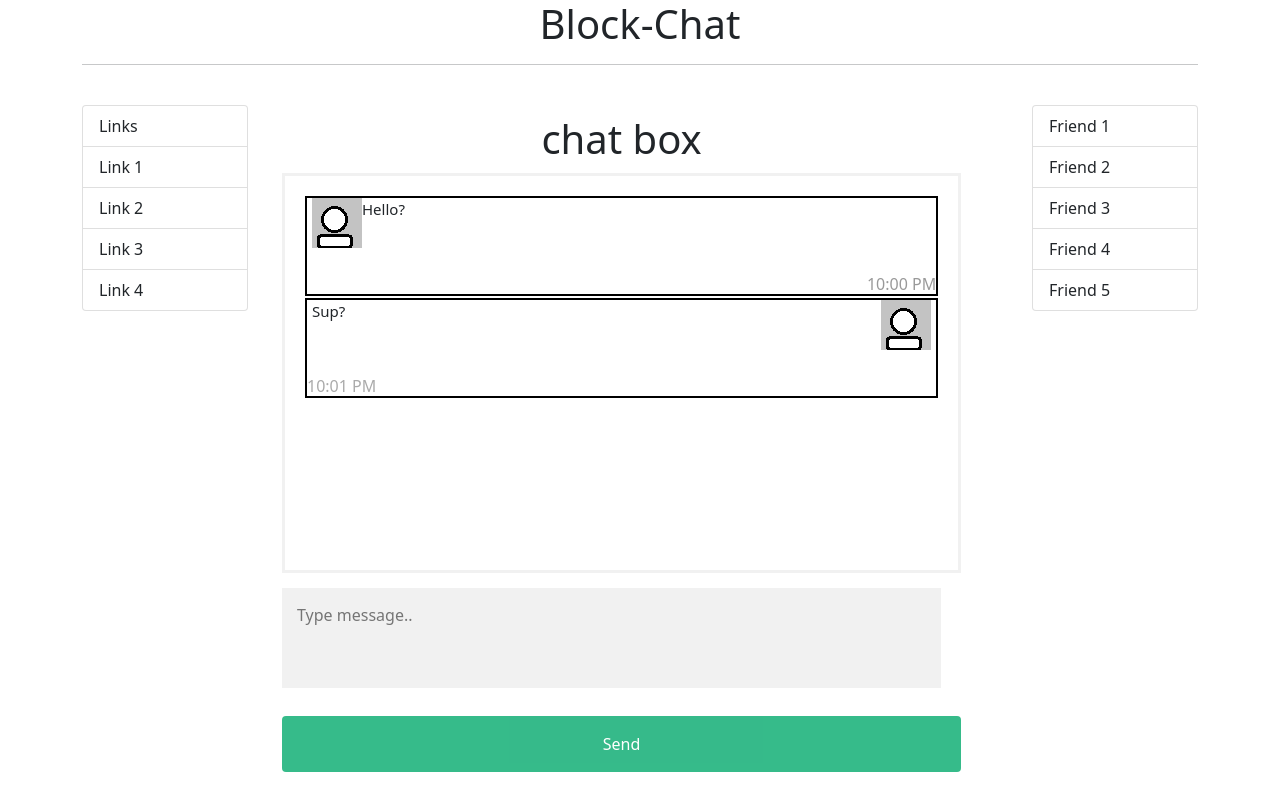
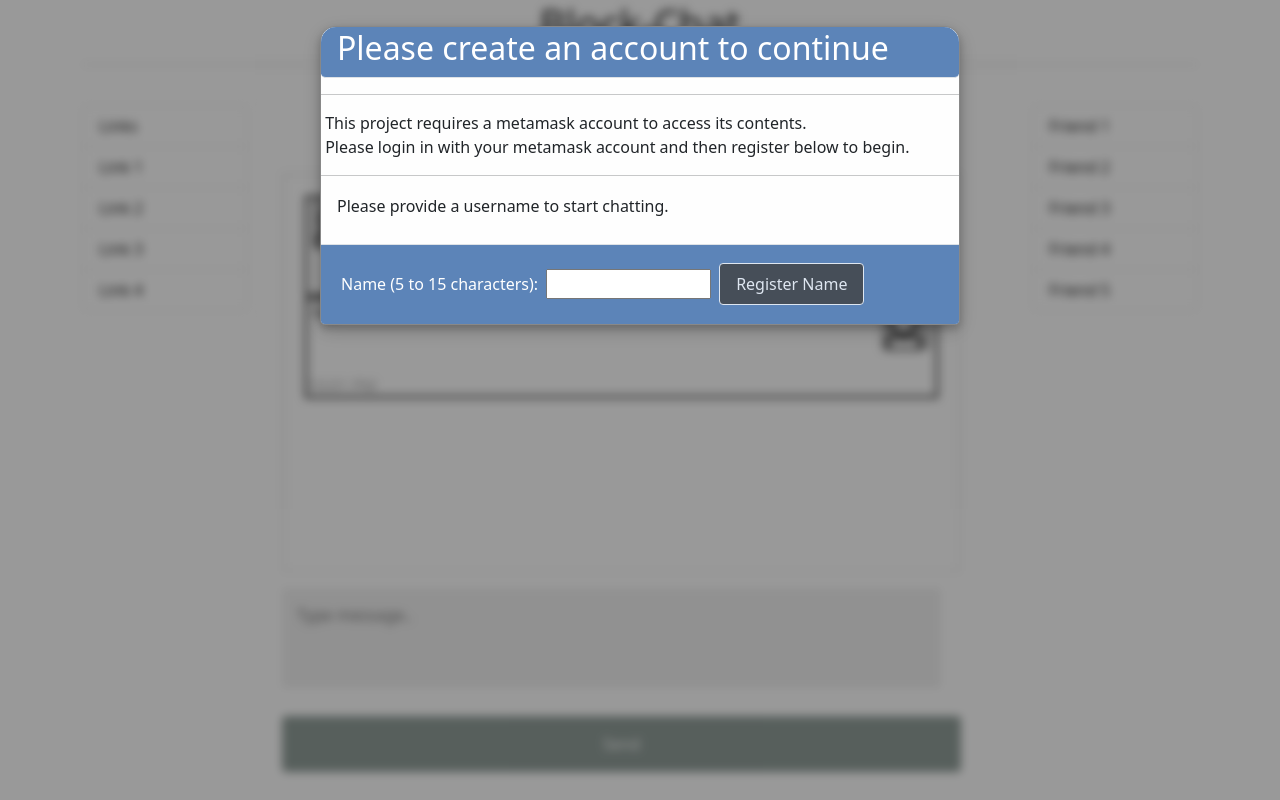
Before and after one commit to Botzu/botzu.github.io, a website: page src/index.html in a window 1280 px wide. Drawn offline with nearby package versions, Linux system fonts and the light colour scheme; files whose address does not match are found by name.

Commit message:
added a register

```diff
--- a/src/css/blockchatstyle.css
+++ b/src/css/blockchatstyle.css
@@ -3,10 +3,14 @@
 CS537 Fall 2021
 Project Blockchat-Blockchain
 */
-
+/*    Main screen style  */
 // blockchat message box CSS
 div.container {
 	height: 100vh;
+}
+
+.block-content {
+	-webkit-filter: blur(5px) grayscale(90%);
 }
 
 div.blockchat-container {
@@ -102,3 +106,86 @@
 .chat-container .btn:hover, .open-button:hover {
   opacity: 1;
 }
+
+/* Set style for the modal */
+.modal {
+    display: none; /* Hidden by default */
+    position: fixed; /* Stay in place */
+    z-index: 10; /* Sit on top */
+    left: 0;
+    top: 0;
+    width: 100%; /* Full width */
+    height: 100%; /* Full height */
+    overflow: auto; /* Enable scroll if needed */
+    background-color: rgb(0,0,0); /* Fallback color */
+    background-color: rgba(0,0,0,0.4); /* Black w/ opacity */
+}
+
+/* #########  Modal Content/Box  ###### */
+.modal-content {
+    background-color: #fefefe;
+    margin: 15% auto; /* 15% from the top and centered */
+    padding: 20px;
+    border: 1px solid #888;
+    width: 50%; /* Could be more or less, depending on screen size */
+}
+
+/* Modal Header */
+.modal-header {
+    padding: 2px 16px;
+    background-color: #5c84b8;
+    color: white;
+    border-radius:inherit;
+}
+
+/* Modal Body */
+.modal-body {padding: 2px 16px;}
+
+/* Modal Footer */
+.modal-footer {
+    padding: 2px 16px;
+    background-color: #5c84b8;
+    color: white;
+    height: 80px;
+    justify-content: left;
+}
+
+/* Modal Content */
+.modal-content {
+    position: relative;
+    background-color: #fefefe;
+    margin: 2% auto;
+    padding: 0;
+    border: 1px solid #888;
+    width: 50%;
+    box-shadow: 0 4px 8px 0 rgba(0,0,0,0.2),0 6px 20px 0 rgba(0,0,0,0.19);
+    animation-name: animatetop;
+    animation-duration: 0.4s;
+    border-top-left-radius: 15px;
+    border-top-right-radius: 15px;
+}
+
+.modal-btn {
+    background-color: #414141;
+    color: white;
+    border: 1px solid white;
+    padding: 0.5rem 1rem;
+    font-size: 1rem;
+    border-radius: 0.25rem;
+    font-weight: 400;
+    line-height: 1.5;
+    color: white;
+    text-align: center;
+    text-decoration: none;
+    opacity: 0.8;
+}
+
+.modal-content .modal-btn:hover {
+  opacity: 1;
+}
+
+/* Add Animation */
+@keyframes animatetop {
+    from {top: -300px; opacity: 0}
+    to {top: 0; opacity: 1}
+}
--- a/src/index.html
+++ b/src/index.html
@@ -21,7 +21,7 @@
   </head>
   <body>
 
-    <div class="container">
+    <div id ="content-container" class="container">
       <div class="row">
         <div class="col-s-12 col-m-8 col-sm-push-2">
           <h1 class="text-center">Block-Chat</h1>
@@ -39,7 +39,7 @@
             </div>
             <div class="col-xs-10 col-sm-8">
               <div class="chat-container">
-                <h1 class="text-center">chat box</h1>
+                <h1 id = "welcome-back" class="text-center">chat box</h1>
                 <div class="blockchat-container">
                   <div class="message-container">
                     <div class="blockchat-message">
@@ -77,6 +77,8 @@
         </div>
       </div>
     </div>
+    <div id="myModal" class="modal">
+    </div>
 
     <!-- jQuery (necessary for Bootstrap's JavaScript plugins) -->
     <script src="https://ajax.googleapis.com/ajax/libs/jquery/1.12.4/jquery.min.js"></script>
--- a/src/js/app.js
+++ b/src/js/app.js
@@ -40,30 +40,99 @@
 
       // set the provider for contract
       App.contracts.BlockchatBlockchain.setProvider(App.web3Provider);
+      return App.checkUser();
     });
     return App.bindEvents();
   },
 
   bindEvents: function() {
     $(document).on('click', '.sendmsg', App.handleMessage);
-    // $(document).on('click', '.nickname', App.handleNickname);
+    $(document).on('click', '.regUser', App.handleNickname);
+  },
+
+  checkUser: async function() {
+    var blockchatInstance;
+    var account;
+    web3.eth.getAccounts(function(error, accounts) {
+      if (error) {
+        console.log(error);
+      }
+      App.contracts.BlockchatBlockchain.deployed().then(function(instance) {
+        blockchatInstance = instance;
+        return blockchatInstance._returnUser.call({from: account});
+      }).then(function(addressToName) {
+          $('#welcome-back').html("Welcome back, "+addressToName);
+      }).catch(function(err) {
+        //console.log(err.message);
+          $('#content-container').addClass('block-content');
+          var tmpString = "";
+          tmpString += "<div class=\"modal-content\">";
+          tmpString += "<div class=\"modal-header\">";
+          tmpString += "<h2>Please create an account to continue</h2>";
+          tmpString += "</div>";
+          tmpString += "<hr />";
+          tmpString += "&nbsp;This project requires a metamask account to access its contents."
+          tmpString += "<br />"
+          tmpString += "&nbsp;Please login in with your metamask account and then register below to begin."
+          tmpString += "<br /> <hr>";
+          tmpString += "<div class=\"modal-body\">";
+          tmpString += "Please provide a username to start chatting.";
+          tmpString += "<br /><br />";
+          tmpString += "</div>";
+          tmpString += "<div class=\"modal-footer\">";
+          tmpString += "<label for=\"name\">Name (5 to 15 characters):</label>";
+          tmpString += "<input type=\"text\" id=\"userName\" name=\"name\" required minlength=\"5\" maxlength=\"15\" size=\"12\">";
+          tmpString += "<button type=\"button\" class=\"modal-btn regUser\">Register Name</button>";
+          tmpString += "</div>";
+          tmpString += "</div>";
+          var handle = document.getElementById('myModal');
+          handle.innerHTML = tmpString;
+          $('#myModal').css("display","block");
+        });
+    });
   },
 
   returnMessage: async function(instance, account) {
     var returnName = await instance._returnUser.call({from: account});
-    if(returnName === "Daniel")
-      {
-        console.log("Did I do it:" + returnName);
-      }
-    else
-      {
-        console.log("something went wrong");
-      }
   },
 
-  handleCreateUser: async function(instance, account) {
-    var Blockname = await instance._createUser("Daniel", {from: account, gas: 1000000, gasPrice: web3.toWei(2, 'gwei')});
+  handleCreateUser: async function(instance, account, nickname) {
+    var Blockname = await instance._createUser(nickname, {from: account, gas: 1000000, gasPrice: web3.toWei(1, 'gwei')});
     console.log(Blockname);
+  },
+
+  handleNickname: function(event) {
+    event.preventDefault();
+    // grab the message from the text area to send
+    var userName = $('#userName').val();
+    var blockchatInstance;
+    var account;
+    // make sure that you are logged in before you try to send
+    web3.eth.getAccounts(function(error, accounts) {
+      if (error) {
+        console.log(error);
+      }
+      // this is the wallet address
+      account = accounts[0];
+      //testing if its sending all the correct information
+      App.contracts.BlockchatBlockchain.deployed().then(function(instance) {
+        blockchatInstance = instance;
+
+        // Execute blockchat transaction example as transaction
+        //
+        //return App.returnMessage(blockchatInstance, account);
+        return App.handleCreateUser(blockchatInstance, account, userName);
+      }).then(function(result) {
+        //console.log(result);
+        console.log("account successfully created");
+        $('#myModal').css("display","none");
+        $('#content-container').removeClass('block-content');
+        $('#welcome-back').html("Welcome back, "+userName);
+        //return App.returnMessage(blockchatInstance, account);
+      }).catch(function(err) {
+        console.log(err.message);
+      });
+    });
   },
 
   handleMessage: function(event) {
@@ -84,9 +153,12 @@
         blockchatInstance = instance;
 
         // Execute blockchat transaction example as transaction
+        //
+        //return App.returnMessage(blockchatInstance, account);
         return App.returnMessage(blockchatInstance, account);
       }).then(function(result) {
-        console.log(result);
+        //console.log(result);
+        console.log("Message successfully added");
         //return App.returnMessage(blockchatInstance, account);
       }).catch(function(err) {
         console.log(err.message);
@@ -94,16 +166,6 @@
 
       console.log("current sender is "+account+" and the current message to send is "+messageText);
     });
-  },
-
-  loadloginpage: function() {
-    // get user address and nickname before entering main page of site
-
-  },
-
-  checkLogin: function() {
-    // when the user enters the DApp check if they are logged into metamask and if a nickname is set
-
   }
 
 };
```
Also changed, not shown: src/favicon.ico (added), 1 other file.
